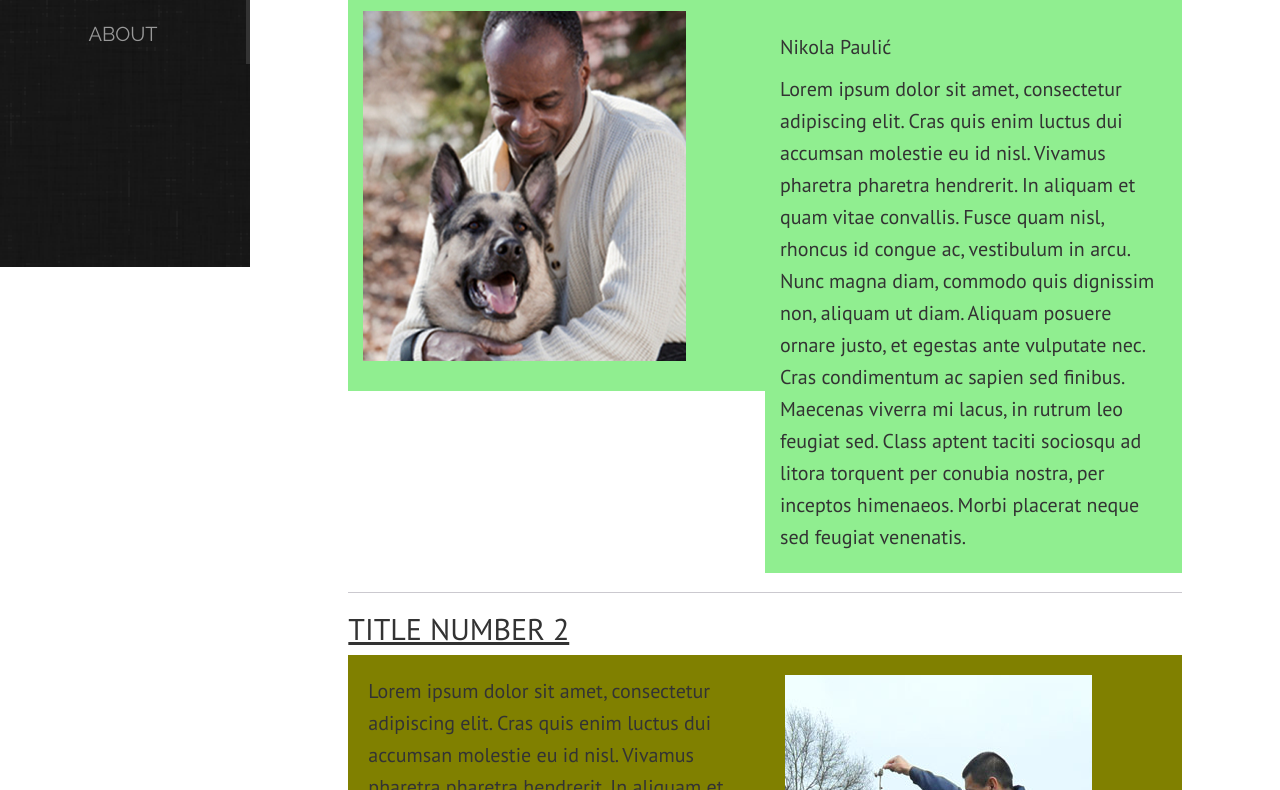
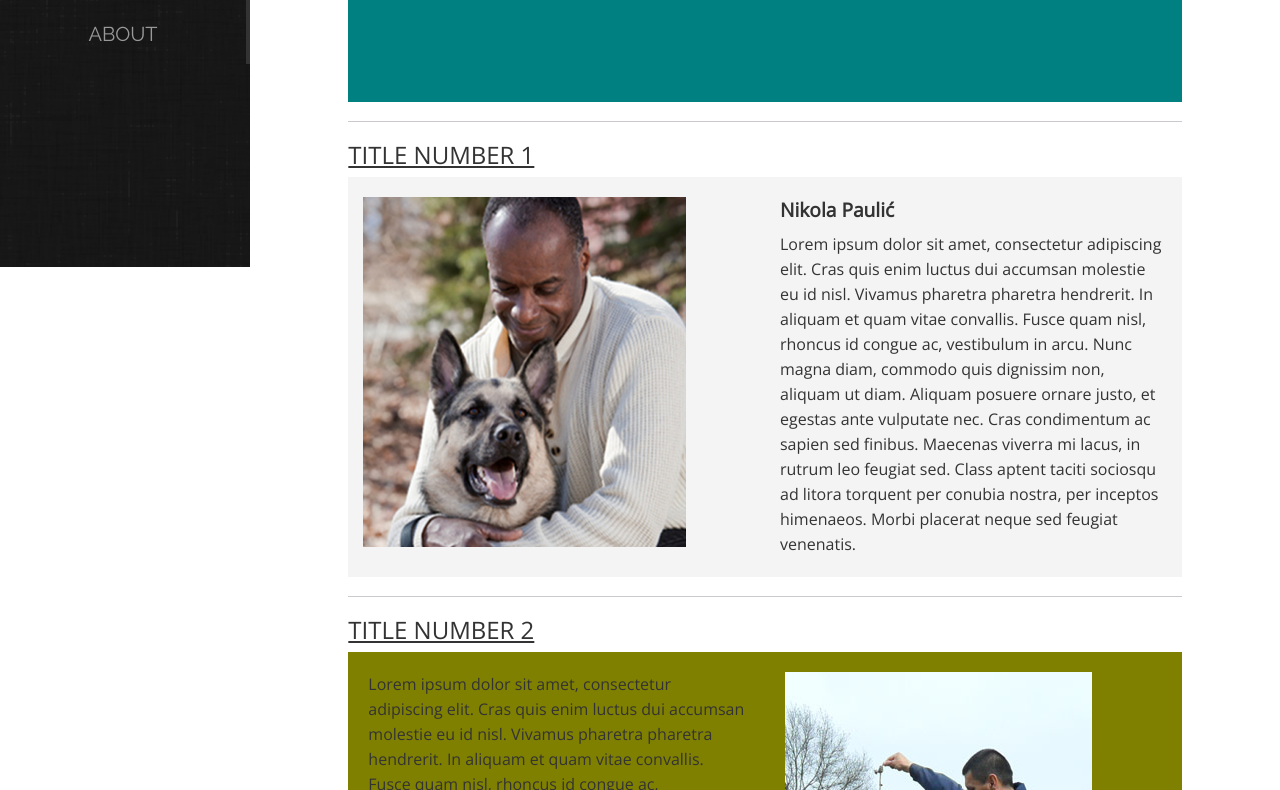
Before and after one commit to MarkoIvanetic/Belgijski-ovcar, a plain HTML site: page index.html in a window 1280 px wide. Shown: the part 533-1323 px from the top of the page. Drawn offline with nearby package versions, Linux system fonts and the light colour scheme.

Commit message:
Font testing

```diff
--- a/css/style.css
+++ b/css/style.css
@@ -23,7 +23,10 @@ h3{
 	/*background-color: yellow;*/
 	margin-top: 110px;
 	min-height: 100px;
-	font-family: 'PT Sans', sans-serif;
+	/*font-family: 'PT Sans', sans-serif;*/
+	font-family: 'Open Sans', sans-serif;
+	font-size: 0.8em;
+	line-height: 25px;
 }
 .introduction{
 	/*background-color: gray;*/
@@ -31,10 +34,14 @@ h3{
 	padding-bottom: 19px;
 	margin-bottom: 20px;
 }
-.main-content h1{
+.main-content h2{
 	margin-bottom: 10;
 	font-size: 1.5em;
 	text-decoration: underline;
+}
+.main-content h3{
+	font-size: 1.2em;
+	font-weight: bold;
 }
 .main-content .row{
 	border-bottom: 1px solid #CBC9CF;
@@ -44,7 +51,7 @@ h3{
 }
 .profile div{
 	min-height: 400px;
-	background-color: LightGreen;
+	background-color: #f4f4f4;
 }
 .profile img{
 	height: 350px ;
@@ -59,7 +66,7 @@ section > div{
 	padding: 20px;
 }
 .imageClass{
-	min-height: 300px;
+	min-height: 500px;
 	background-color: teal;
 }
 .article-image, .article{
--- a/index.html
+++ b/index.html
@@ -16,6 +16,7 @@
       <link href='https://fonts.googleapis.com/css?family=Lato&subset=latin,latin-ext' rel='stylesheet' type='text/css'>
       <link href='https://fonts.googleapis.com/css?family=Raleway' rel='stylesheet' type='text/css'>
       <link href='https://fonts.googleapis.com/css?family=PT+Sans' rel='stylesheet' type='text/css'>
+      <link href='https://fonts.googleapis.com/css?family=Open+Sans' rel='stylesheet' type='text/css'>
       <script src="js/myjs.js"></script>
       <script src="js/bootstrap.min.js"></script>
    </head>
@@ -107,19 +108,19 @@
 
 
             <section class="row profile">
-               <h1 class="col-xs-12">TITLE NUMBER 1</h1>
+               <h2 class="col-xs-12">TITLE NUMBER 1</h2>
                 <div class="col-xxs-12 col-xs-6">
                   <img src="images/dogProfile.png" class="col-xs-12 col-sm-10 col-sm-offset-1 img-responsive">
                </div>
                <div class="col-xxs-12 col-xs-6">
-                <h2>Nikola Paulić</h2>
+                <h3>Nikola Paulić</h3>
                   <p>Lorem ipsum dolor sit amet, consectetur adipiscing elit. Cras quis enim luctus dui accumsan molestie eu id nisl. Vivamus pharetra pharetra hendrerit. In aliquam et quam vitae convallis. Fusce quam nisl, rhoncus id congue ac, vestibulum in arcu. Nunc magna diam, commodo quis dignissim non, aliquam ut diam. Aliquam posuere ornare justo, et egestas ante vulputate nec. Cras condimentum ac sapien sed finibus. Maecenas viverra mi lacus, in rutrum leo feugiat sed. Class aptent taciti sociosqu ad litora torquent per conubia nostra, per inceptos himenaeos. Morbi placerat neque sed feugiat venenatis.</p>
                </div>
             </section>
 
 
             <section class="row">
-               <h1 class="col-xs-12">TITLE NUMBER 2</h1>
+               <h2 class="col-xs-12">TITLE NUMBER 2</h2>
                <div class="article col-xs-12 col-sm-6 col-sm-push-6 col-xs-push-12">
                   <p>Lorem ipsum dolor sit amet, consectetur adipiscing elit. Cras quis enim luctus dui accumsan molestie eu id nisl. Vivamus pharetra pharetra hendrerit. In aliquam et quam vitae convallis. Fusce quam nisl, rhoncus id congue ac, vestibulum in arcu. Nunc magna diam, commodo quis dignissim non, aliquam ut diam. Aliquam posuere ornare justo, et egestas ante vulputate nec. Cras condimentum ac sapien sed finibus. Maecenas viverra mi lacus, in rutrum leo feugiat sed. Class aptent taciti sociosqu ad litora torquent per conubia nostra, per inceptos himenaeos. Morbi placerat neque sed feugiat venenatis.</p>
                </div>
```
